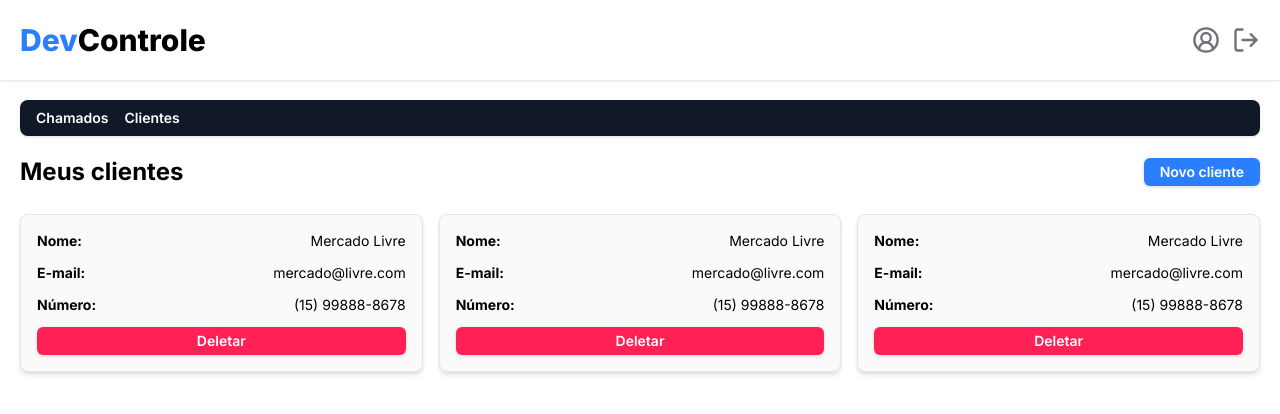
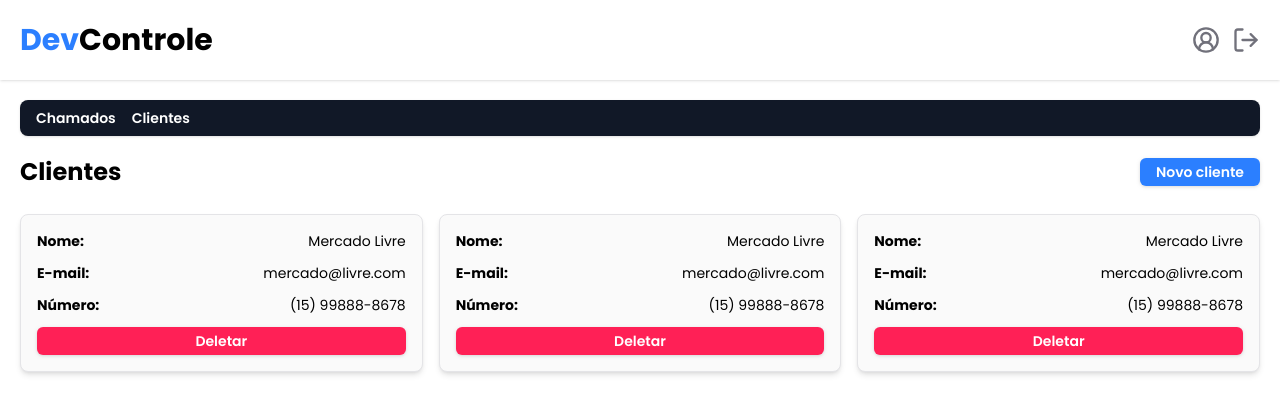
Before and after one commit to odevalison/devcontrole-nextjs, a Next.js app: page /dashboard/customers in a window 1280 px wide. Shown: the top 414 px of the page. Built offline with nearby package versions, Linux system fonts and the light colour scheme; no server answers; sample sign-in values are in the browser's storage.

Commit message:
refactor: add OpenNewCustomerModalButton component

```diff
--- /dev/null
+++ b/src/app/dashboard/customers/components/open-new-customer-modal-button/index.tsx
@@ -0,0 +1,10 @@
+"use client";
+
+import { Button } from "@/app/dashboard/components/button";
+import { useModal } from "@/context/modal";
+
+export function OpenNewCustomerModalButton() {
+  const { openModal } = useModal();
+
+  return <Button onClick={openModal}>Novo cliente</Button>;
+}
--- a/src/app/dashboard/customers/page.tsx
+++ b/src/app/dashboard/customers/page.tsx
@@ -1,19 +1,13 @@
-"use client";
-
-import { useModal } from "@/context/modal";
-
-import { Button } from "../components/button";
 import { CustomerCard } from "./components/customer-card";
 import { NewCustomerModal } from "./components/new-customer-modal";
+import { OpenNewCustomerModalButton } from "./components/open-new-customer-modal-button";
 
 export default function CustomersPage() {
-  const { openModal } = useModal();
-
   return (
     <main className="space-y-6.5">
       <div className="flex items-center justify-between">
-        <h1 className="text-2xl font-bold">Meus clientes</h1>
-        <Button onClick={openModal}>Novo cliente</Button>
+        <h1 className="text-2xl font-bold">Clientes</h1>
+        <OpenNewCustomerModalButton />
         <NewCustomerModal />
       </div>
 
--- a/src/app/layout.tsx
+++ b/src/app/layout.tsx
@@ -1,13 +1,16 @@
 import "./globals.css";
 
 import type { Metadata } from "next";
-import { Inter } from "next/font/google";
+import { Poppins } from "next/font/google";
 
 import { Header } from "@/components/header";
 import { ModalProvider } from "@/context/modal";
 import { AuthProvider } from "@/providers/auth";
 
-const inter = Inter({ subsets: ["latin"] });
+const poppins = Poppins({
+  subsets: ["latin"],
+  weight: ["400", "500", "600", "700"],
+});
 
 export const metadata: Metadata = {
   title: "Dev Controle - Seu sistema de gerenciamento.",
@@ -21,7 +24,7 @@ export default function RootLayout({
 }>) {
   return (
     <html lang="en">
-      <body className={`${inter.className} antialiased`}>
+      <body className={`${poppins.className} antialiased`}>
         <ModalProvider>
           <AuthProvider>
             <Header />
```
